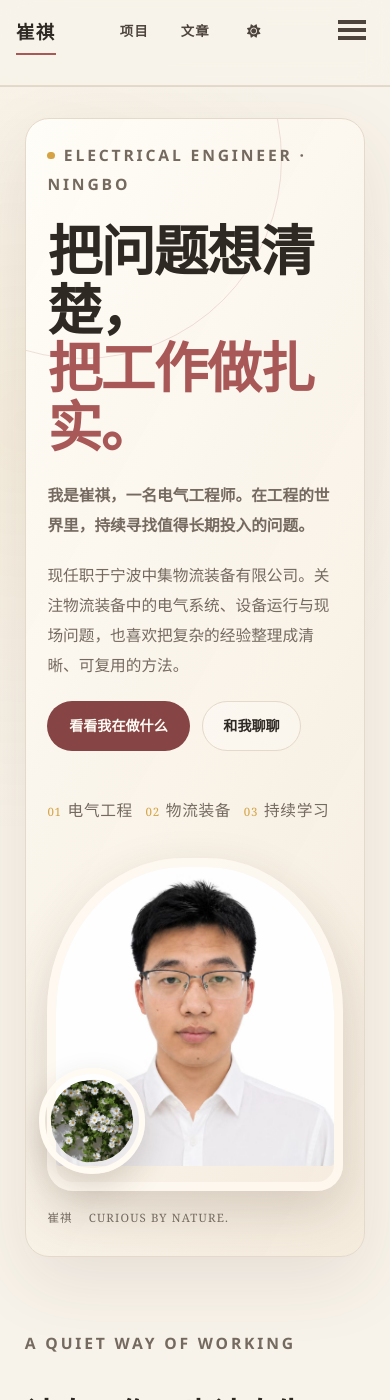
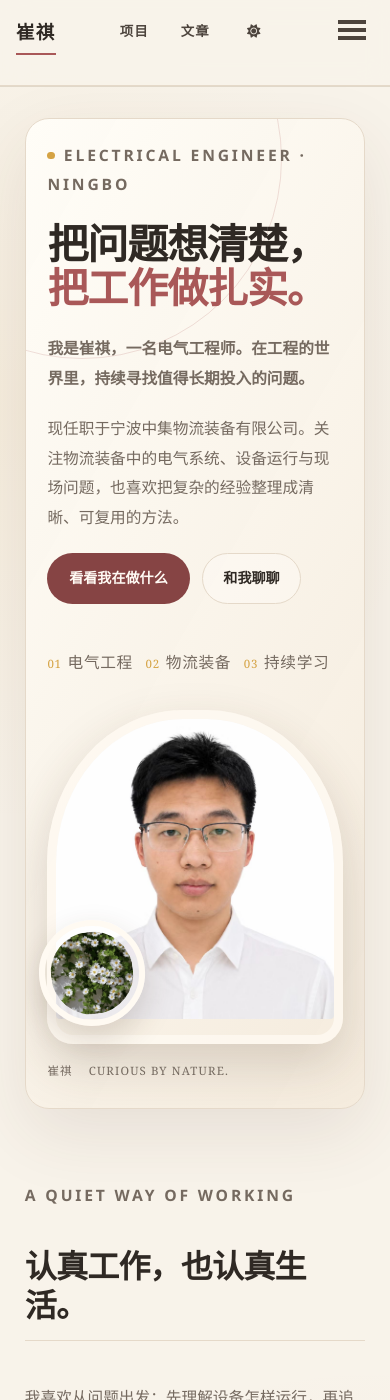
Before and after one commit to cuiqi1202/cuiqi1202.github.io, a Jekyll site: the page built from _pages/about.md, in a window 390 px wide and 1400 px high. Built offline with Jekyll 4.4.1, drawn with Linux system fonts in a browser that asks for light colours; a style sheet for code colours, icons or effects is not loaded.

Commit message:
Fix hero layout and footer positioning

```diff
--- a/_includes/footer.html
+++ b/_includes/footer.html
@@ -13,7 +13,7 @@
       <li><a href="https://bitbucket.org/{{ site.author.bitbucket }}"><i class="fab fa-bitbucket" aria-hidden="true"></i> Bitbucket</a></li>
     {% endif %}
     {% if site.atom_feed.hide != true %}
-    <li><a href="{% if site.atom_feed.path %}{{ site.atom_feed.path }}{% else %}{{ base_path }}/feed.xml{% endif %}"><i class="fa fa-fw fa-rss-square" aria-hidden="true"></i> {{ site.data.ui-text[site.locale].feed_label | default: "Feed" }}</a></li>
+    <li><a href="{% if site.atom_feed.path %}{{ site.atom_feed.path }}{% else %}{{ base_path }}/feed.xml{% endif %}"><i class="fa fa-fw fa-rss-square" aria-hidden="true"></i> RSS</a></li>
     {% endif %}
   </ul>
 </div>
--- a/_pages/about.md
+++ b/_pages/about.md
@@ -12,7 +12,7 @@ redirect_from:
   <section class="home-hero" aria-labelledby="home-name">
     <div class="home-hero__copy">
       <p class="eyebrow"><span class="eyebrow__dot"></span>Electrical Engineer · Ningbo</p>
-      <h1 id="home-name">把问题想清楚，<br><em>把工作做扎实。</em></h1>
+      <h1 id="home-name"><span>把问题想清楚，</span><br><em><span>把工作做扎实。</span></em></h1>
       <p class="home-hero__lead">我是崔祺，一名电气工程师。在工程的世界里，持续寻找值得长期投入的问题。</p>
       <p class="home-hero__body">现任职于宁波中集物流装备有限公司。关注物流装备中的电气系统、设备运行与现场问题，也喜欢把复杂的经验整理成清晰、可复用的方法。</p>
       <div class="home-actions">
--- a/assets/css/custom.css
+++ b/assets/css/custom.css
@@ -212,9 +212,13 @@ html[data-theme="dark"] .home-hero {
 
 .home-hero h1 {
   margin: 0 0 1.55rem;
-  font-size: clamp(3rem, 6.5vw, 5.7rem);
+  font-size: clamp(2.7rem, 5vw, 4.1rem);
   font-weight: 700;
   line-height: 1.08;
+}
+
+.home-hero h1 span {
+  white-space: nowrap;
 }
 
 .home-hero h1 em {
@@ -948,6 +952,9 @@ html[data-theme="dark"] .home-portrait__frame {
 }
 
 .page__footer {
+  position: relative;
+  bottom: auto;
+  margin-top: 4rem;
   border-top: 1px solid var(--warm-border);
   background: var(--global-footer-bg-color);
 }
@@ -1063,7 +1070,7 @@ html[data-theme="dark"] .home-portrait__frame {
   }
 
   .home-hero h1 {
-    font-size: clamp(2.6rem, 14vw, 4rem);
+    font-size: clamp(2.25rem, 10.5vw, 3.2rem);
   }
 
   .home-facts {
```
